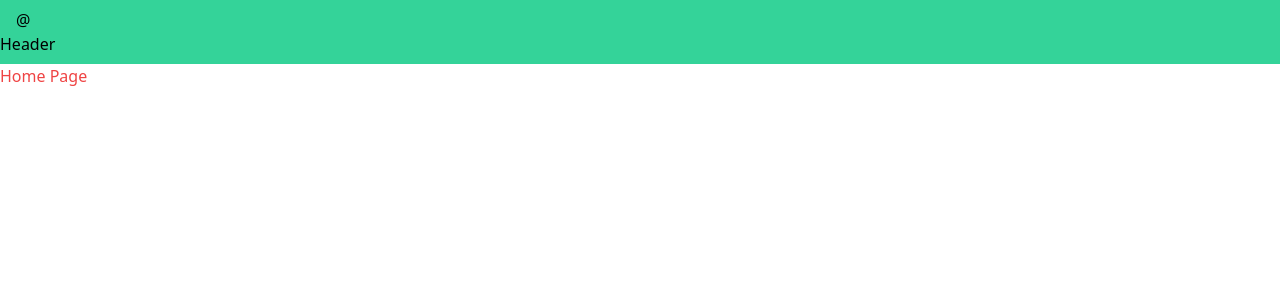
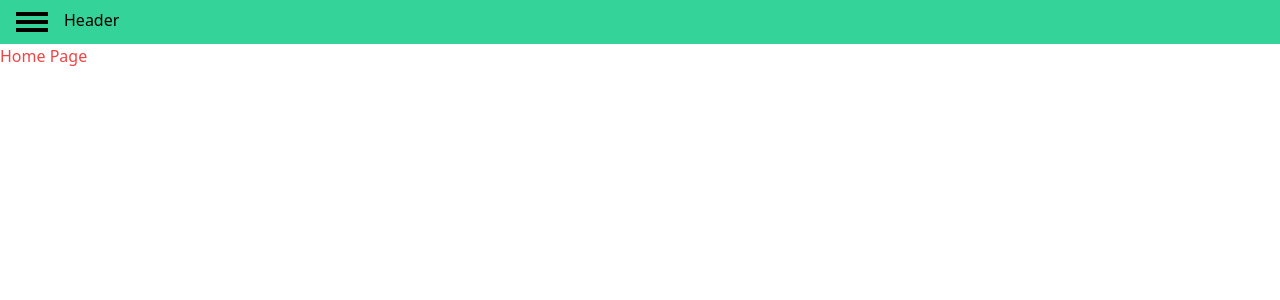
Before and after one commit to Sergiu1-cyber/nextjs-test, a Next.js app: page / in a window 1280 px wide. Shown: the top 300 px of the page. Built offline with nearby package versions, Linux system fonts and the light colour scheme.

Commit message:
meniu icon

```diff
--- a/components/header/index.tsx
+++ b/components/header/index.tsx
@@ -1,4 +1,5 @@
 import {ITogeSaidbar} from "../../types/ITogleSaidbar"
+import {MenuIcon} from "./menu_icon"
 import Saidbar from "./saidbar"
 
 interface IProps {
@@ -9,20 +10,15 @@ export default function Header({props}: IProps) {
 
   return (
     <div
-      className="bg-emerald-400 py-2">
+      className="flex bg-emerald-400 py-2">
 
       {props.visible &&
         <Saidbar
           props={props} />}
 
-      <button
-        className="px-4"
-        onClick={
-          () => props.Show()}>
-        @</button>
+      <MenuIcon props={props}/>
 
       <h1>Header</h1>
-
       </div>
   )
 }
--- /dev/null
+++ b/components/header/menu_icon/index.tsx
@@ -0,0 +1,17 @@
+import {ITogeSaidbar} from "../../../types/ITogleSaidbar"
+
+interface IProps {
+  props: ITogeSaidbar
+
+
+}
+
+export function MenuIcon({props}: IProps) {
+  return (
+    <button className="container w-8 mx-4" onClick={() => props.Show()}>
+      <div className="w-8 h-1 bg-black my-1"></div>
+      <div className="w-8 h-1 bg-black my-1"></div>
+      <div className="w-8 h-1 bg-black my-1"></div>
+    </button>
+  )
+}
--- a/components/header/saidbar/index.tsx
+++ b/components/header/saidbar/index.tsx
@@ -20,7 +20,11 @@ export default function Saidbar({props}: IProps) {
         href={link.href}
         onClick={
           () => props.Hide()}
-        key={link.href}>
+        key={link.href}
+        className="
+          bg-emerald-500
+          mt-2
+        ">
         {link.title}
         </Link>)
 
@@ -28,13 +32,14 @@ export default function Saidbar({props}: IProps) {
     <div
       className="
         flex flex-col
-        absolute
+        absolute text-center
         h-screen w-1/4
         bg-emerald-400">
 
       <button
         onClick={
-          () => props.Hide()} >
+          () => props.Hide()}
+        className="bg-emerald-600">
         close
         </button>
 
--- a/components/products/ProductRender.tsx
+++ b/components/products/ProductRender.tsx
@@ -12,8 +12,8 @@ export default function ProductRender({product}: IProps) {
       <h1>{product.title}</h1>
       <Image
         src={product.image}
-        width={400}
-        height={400}
+        width={300}
+        height={300}
         alt="img"/>
       <p>{product.description}</p>
     </div>
--- a/types/ITogleSaidbar.ts
+++ b/types/ITogleSaidbar.ts
@@ -1,3 +1,4 @@
+
 export interface ITogeSaidbar {
   visible: boolean
   Hide: () => void
```
